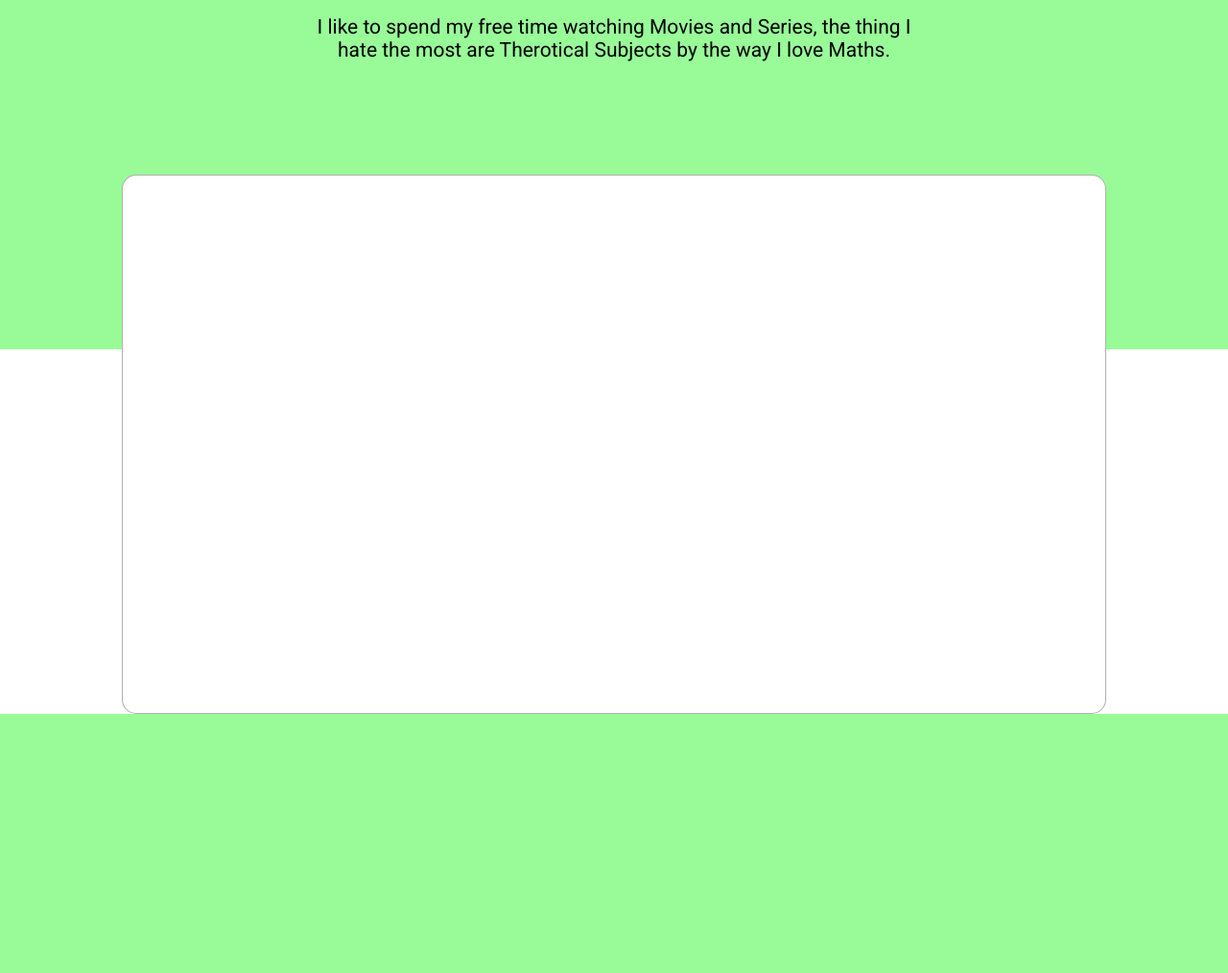
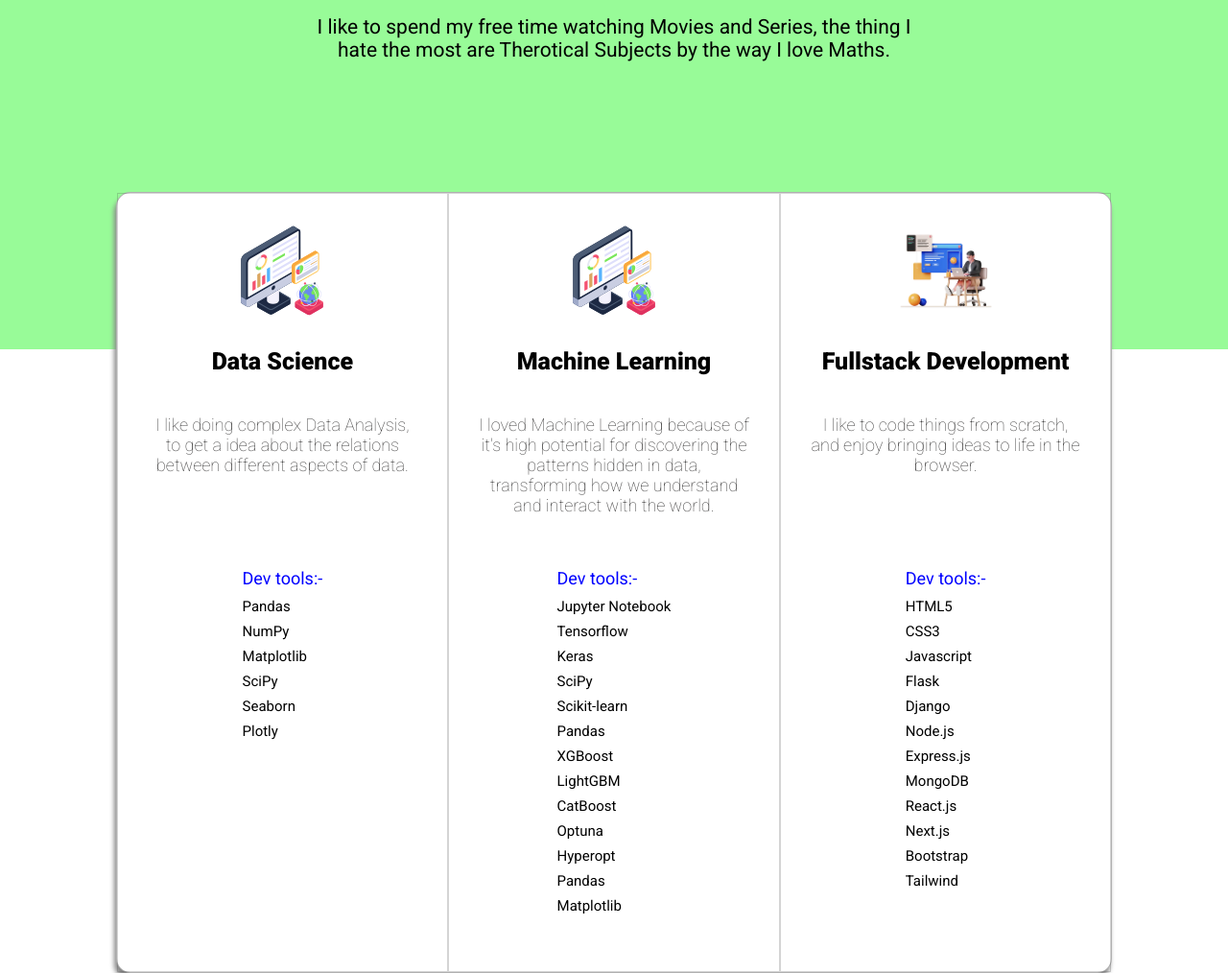
Before and after one commit to Aabi0207/Portfolio, a Python web app: template templates/index.html in a window 1280 px wide. Shown: the part 1198-2212 px from the top of the page at 96% size. Before the commit the page ends 1942 px from the top, so only its background shows below. Run offline with Jinja, Linux system fonts and the light colour scheme; the template is opened without the code that fills it, so the values that code supplies are empty.

Commit message:
Added the table

```diff
--- a/static/css/style.css
+++ b/static/css/style.css
@@ -122,12 +122,55 @@ nav span:hover{
 }
 
 .skills{
-    width: 80vw;
-    height: 70vh;
+    width: 81vw;
     position: absolute;
     border-radius: 15px;
     border: 1px solid rgba(45, 45, 45, 0.375);
     margin-left: 0px;
-    bottom: -380px;
+    bottom: -650px;
     background-color: white;
+    display: grid;
+    grid-template-columns: 27vw 27vw 27vw;
+    box-shadow: -2px 6px 5px #888888;
 }
+
+.skill-slot{
+    display: grid;
+    grid-template-rows: 130px 70px 150px 400px;
+    justify-items: center;
+    align-items: flex-start;
+    border: 1px solid rgba(61, 61, 61, 0.221);
+    box-sizing: border-box;
+    padding: 30px;
+}
+
+.skill-slot img{
+    width: 100px;
+}
+
+.domain{
+    font-size: 25px;
+    font-weight: 800;
+}
+
+.descr{
+    font-size: 18px;
+    font-weight: 100;
+    color: rgb(59, 58, 58);
+    text-align: center;
+}
+
+.dev-tools{
+    color: blue;
+    font-size: 18px;
+    margin: 10px 0px;
+    display: block;
+}
+
+.tools ul{
+    display: flex;
+    flex-direction: column;
+    gap: 8px;
+    font-size: 15px;
+
+}
--- a/templates/index.html
+++ b/templates/index.html
@@ -52,10 +52,75 @@
         </span>
         </div>
         <div class="skills">
-            <div class="skill-slot"></div>
-            <div class="skill-slot"></div>
-            <div class="skill-slot"></div>
+            <div class="skill-slot">
+                <img src="../static/images/data_science.svg" alt="data-science">
+                <span class="domain">Data Science</span>
+                <span class="descr">
+                    I like doing complex Data Analysis, to get a idea about the relations between different aspects of data.
+                </span>
+                <span class="tools">
+                    <span class="dev-tools">Dev tools:-</span>
+                    <ul>
+                        <li>Pandas</li>
+                        <li>NumPy</li>
+                        <li>Matplotlib</li>
+                        <li>SciPy</li>
+                        <li>Seaborn</li>
+                        <li>Plotly</li>
+                    </ul>
+                </span>
+            </div>
+            <div class="skill-slot">
+                <img src="../static/images/data_science.svg" alt="data-science">
+                <span class="domain">Machine Learning</span>
+                <span class="descr">
+                    I loved Machine Learning because of it's high potential for discovering the patterns hidden in data, transforming how we understand and interact with the world.
+                </span>
+                <span class="tools">
+                    <span class="dev-tools">Dev tools:-</span>
+                    <ul>
+                        <li>Jupyter Notebook</li>
+                        <li>Tensorflow</li>
+                        <li>Keras</li>
+                        <li>SciPy</li>
+                        <li>Scikit-learn</li>
+                        <li>Pandas</li>
+                        <li>XGBoost</li>
+                        <li>LightGBM</li>
+                        <li>CatBoost</li>
+                        <li>Optuna</li>
+                        <li>Hyperopt</li>
+                        <li>Pandas</li>
+                        <li>Matplotlib</li>
+                    </ul>
+                </span>
+            </div>
+            <div class="skill-slot">
+                <img src="../static/images/fullstack.webp" alt="Fullstack Web Development">
+                <span class="domain">Fullstack Development</span>
+                <span class="descr">
+                    I like to code things from scratch, and enjoy bringing ideas to life in the browser.
+                </span>
+                <span class="tools">
+                    <span class="dev-tools">Dev tools:-</span>
+                    <ul>
+                        <li>HTML5</li>
+                        <li>CSS3</li>
+                        <li>Javascript</li>
+                        <li>Flask</li>
+                        <li>Django</li>
+                        <li>Node.js</li>
+                        <li>Express.js</li>
+                        <li>MongoDB</li>
+                        <li>React.js</li>
+                        <li>Next.js</li>
+                        <li>Bootstrap</li>
+                        <li>Tailwind</li>
+                    </ul>
+                </span>
+            </div>
         </div>
     </div>
+    <div class="projects"></div>
 </body>
 </html>
```
Also changed, not shown: static/images/data_science.svg (added), static/images/fullstack.webp (added).
